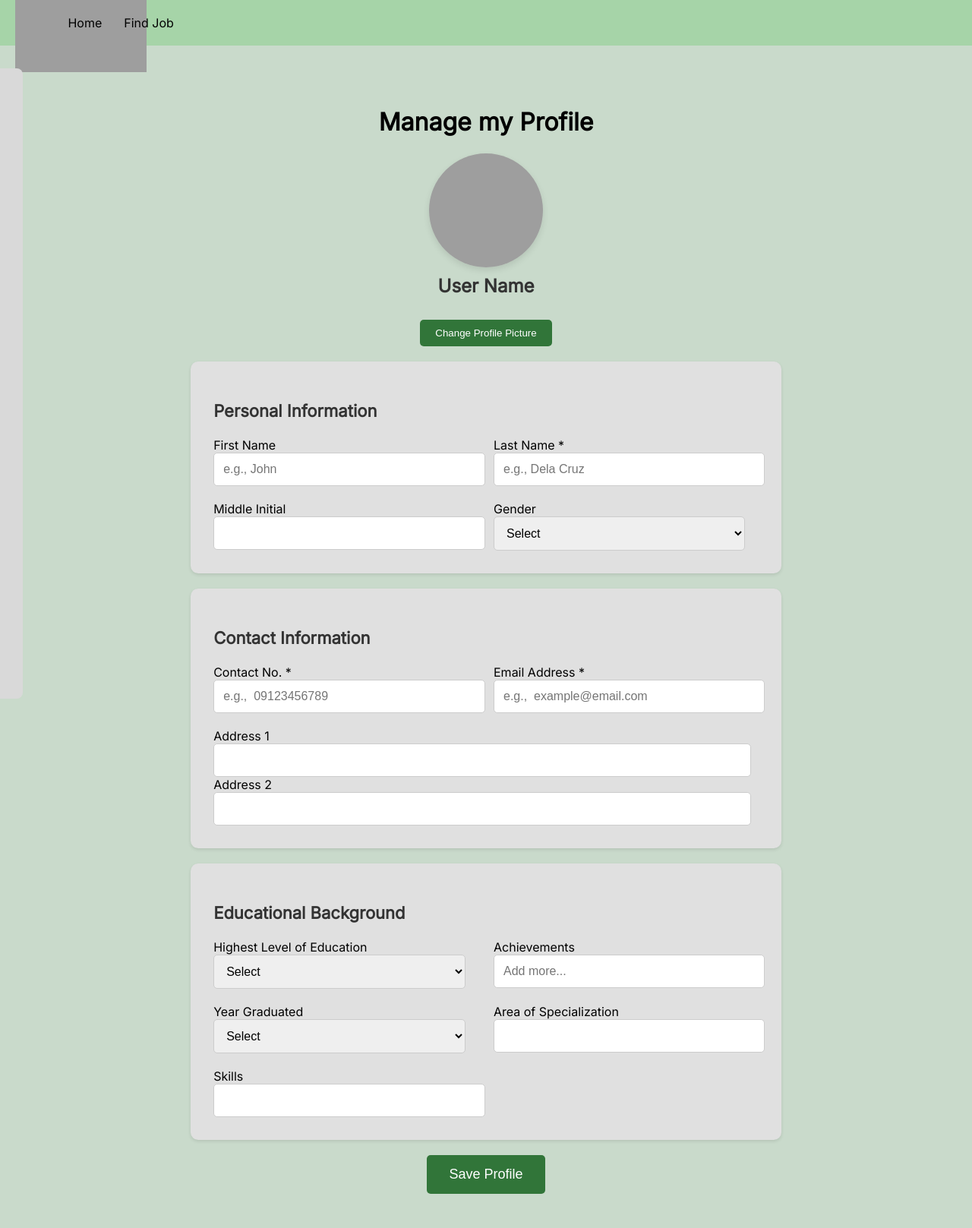
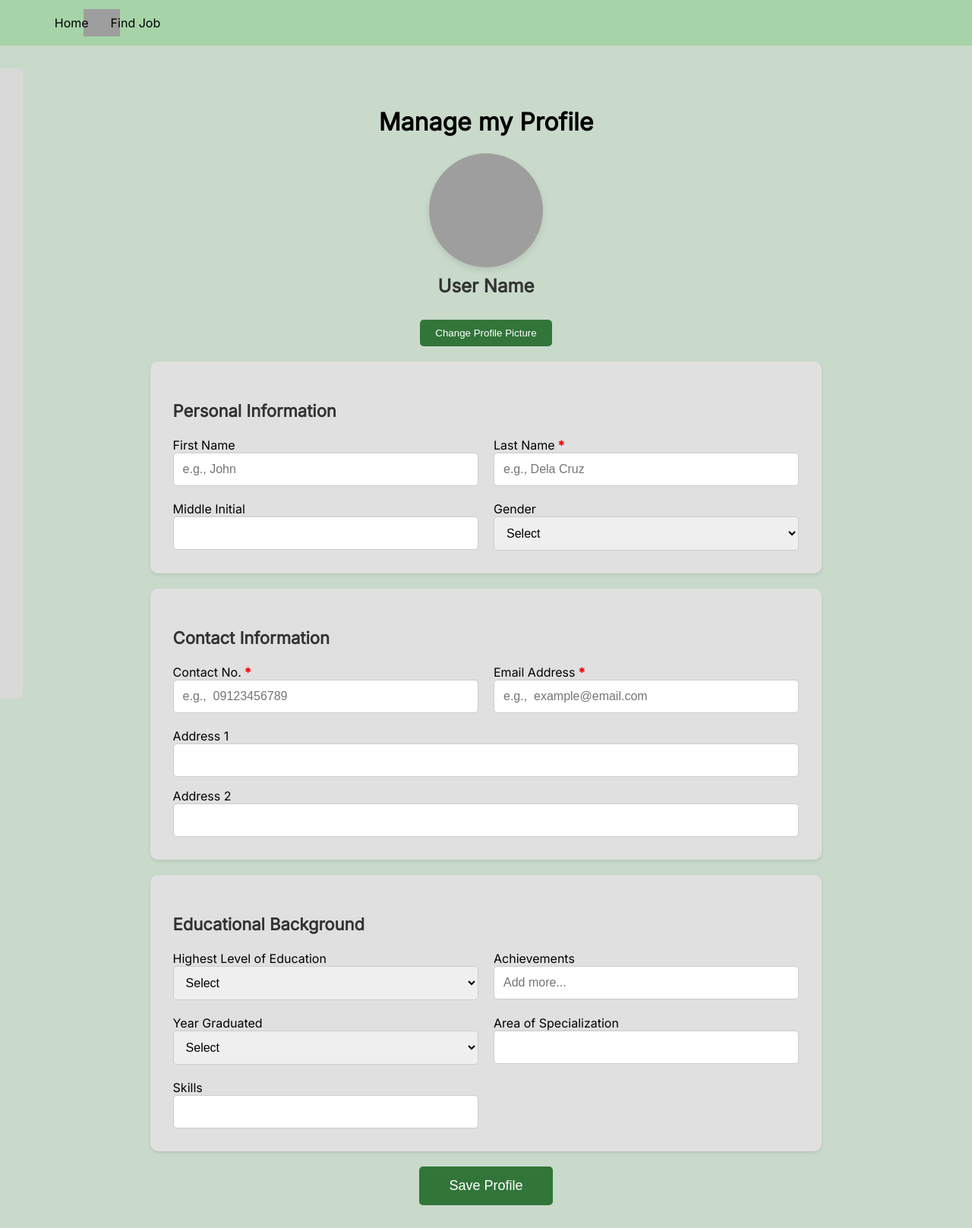
Before and after one commit to ymedulay/NumeroUno, a PHP site: page /ApplicantDashboardManageProfile.html in a window 1280 px wide. Shown: the whole page at 76% size. Before the commit the page ends 1572 px from the top, so only its background shows below. Run offline with PHP 8.4, Linux system fonts and the light colour scheme; some libraries are stand-ins or nearby versions; grey boxes are pictures that could not be loaded.

Commit message:
fixed form aligned boxes styles.css
will change boxes to underline if needed

```diff
--- a/styles.css
+++ b/styles.css
@@ -2306,6 +2306,17 @@
     align-items: center;
 }
 
+.logo {
+    display: flex;
+    align-items: center;
+    margin-left: 90px;
+}
+
+.logo img {
+    height: 4.5vh;
+    width: auto;
+}
+
 /* Dropdown Styling */
 .dropdown-menu {
     display: none;
@@ -2398,19 +2409,41 @@
 
 #manage-profile-page .form-grid.two-columns {
     display: grid;
-    grid-template-columns: repeat(auto-fit, minmax(250px, 1fr));
+    grid-template-columns: 1fr 1fr;
     gap: 20px;
+}
+
+#manage-profile-page label span {
+    color: red;
+    font-weight: bold;
+}
+
+#manage-profile-page .middle-initial-field,
+#manage-profile-page .gender-field {
+    display: flex;
+    flex-direction: column;
+    width: 100%;
+}
+
+#manage-profile-page .gender-field {
+    align-self: end;
 }
 
 #manage-profile-page input[type="text"],
 #manage-profile-page input[type="email"],
 #manage-profile-page select {
-    width: 95%;
+    width: 100%;
     padding: 12px;
     border: 1px solid #ccc;
     border-radius: 5px;
     font-size: 16px;
-}
+    box-sizing: border-box;
+}
+
+#manage-profile-page #address-1 {
+    margin-bottom: 15px;
+}
+
 
 #manage-profile-page .full-width {
     grid-column: span 2;
@@ -2427,7 +2460,7 @@
     cursor: pointer;
     margin: 20px auto 0;
     transition: background-color 0.3s;
-    display: block; /* Ensures margin auto works properly */
+    display: block;
 }
 
 #manage-profile-page .save-button:hover {
```
